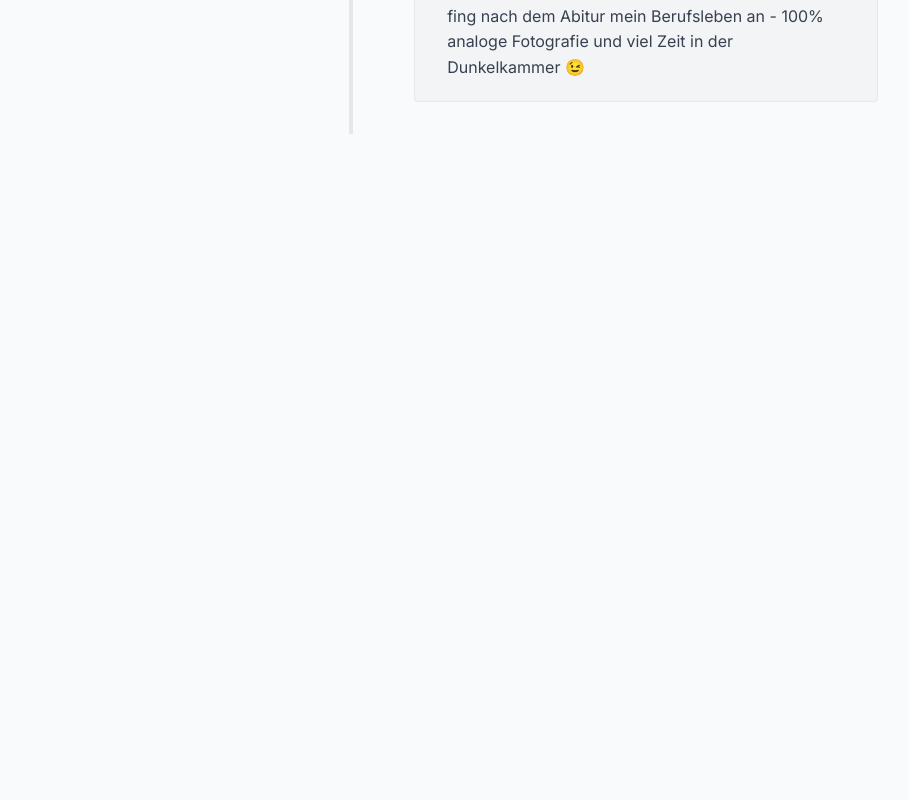
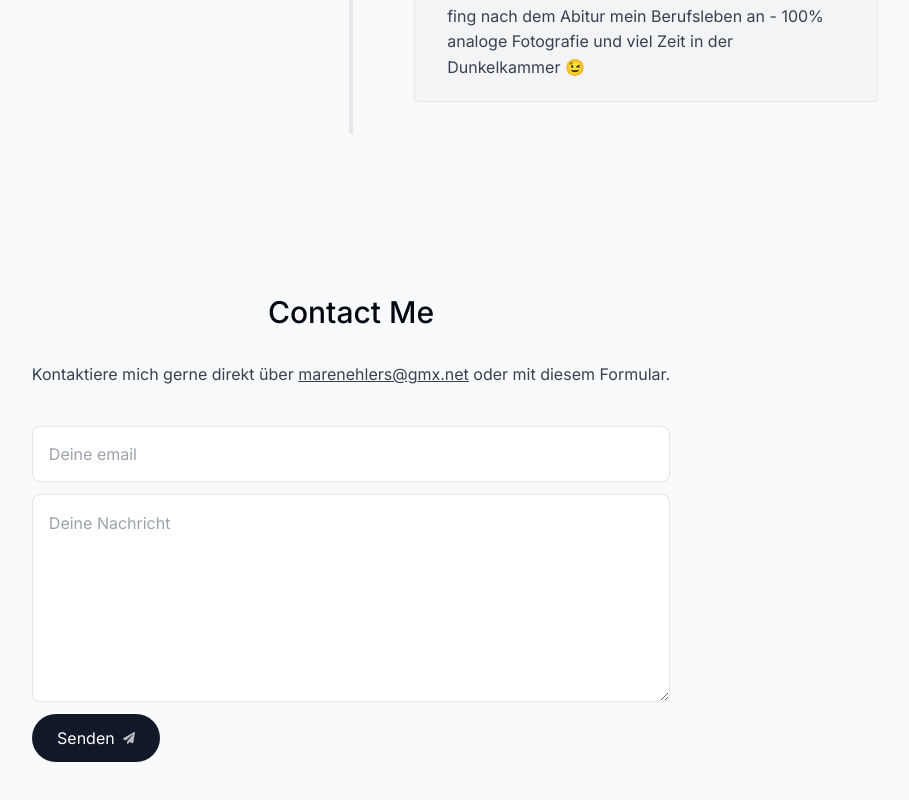
Before and after one commit to MarenOelixtown/portfolio-me, a Next.js app: page / in a window 1280 px wide. Shown: the part 4663-5463 px from the top of the page, without its empty margins (289-1198 px from the left). Before the commit the page ends 4957 px from the top, so only its background shows below. Built offline with nearby package versions, Linux system fonts and the light colour scheme.

Commit message:
adding p-tag and contact-form

```diff
--- a/components/contact.tsx
+++ b/components/contact.tsx
@@ -1,10 +1,36 @@
 import React from "react";
 import SectionHeading from "./section-heading";
+import { FaPaperPlane } from "react-icons/fa";
 
 export default function Contact() {
   return (
-    <section id="contact">
-      <SectionHeading>Contact</SectionHeading>
+    <section id="contact" className="mb-20 sm:mb-28 w-[min(100%, 38rem)]">
+      <SectionHeading>Contact me</SectionHeading>
+      <p className="text-gray-700">
+        Kontaktiere mich gerne direkt über{" "}
+        <a className="underline" href="mailto:marenehlers@gmx.net">
+          marenehlers@gmx.net
+        </a>{" "}
+        oder mit diesem Formular.
+      </p>
+      <form className="mt-10 flex flex-col">
+        <input
+          type="email"
+          placeholder="Deine email"
+          className="h-14 px-4 rounded-lg borderBlack"
+        />
+        <textarea
+          placeholder="Deine Nachricht"
+          className="h-52 my-3 rounded-lg borderBlack p-4"
+        />
+        <button
+          type="submit"
+          className="group flex justify-center items-center gap-2 h-[3rem] w-[8rem] bg-gray-900 text-white rounded-full outline-none transition-all focus:scale-110 hover:scale-110 hover:bg-gray-950 active:scale-105"
+        >
+          Senden{" "}
+          <FaPaperPlane className="text-xs opacity-70 transition-all group-hover:translate-x-1 group-hover:-translate-y-1" />{" "}
+        </button>
+      </form>
     </section>
   );
 }
--- a/src/app/globals.css
+++ b/src/app/globals.css
@@ -5,3 +5,7 @@
 html {
   --line-color: #e5e7eb;
 }
+
+.borderBlack {
+  @apply border border-black/10;
+}
--- a/src/app/page.tsx
+++ b/src/app/page.tsx
@@ -4,6 +4,7 @@ import SectionDevider from "../../components/section-devider";
 import Projects from "../../components/projects";
 import Skills from "../../components/skills";
 import Experience from "../../components/experience";
+import Contact from "../../components/contact";
 
 export default function Home() {
   return (
@@ -14,6 +15,7 @@ export default function Home() {
       <Projects />
       <Skills />
       <Experience />
+      <Contact />
     </main>
   );
 }
```
